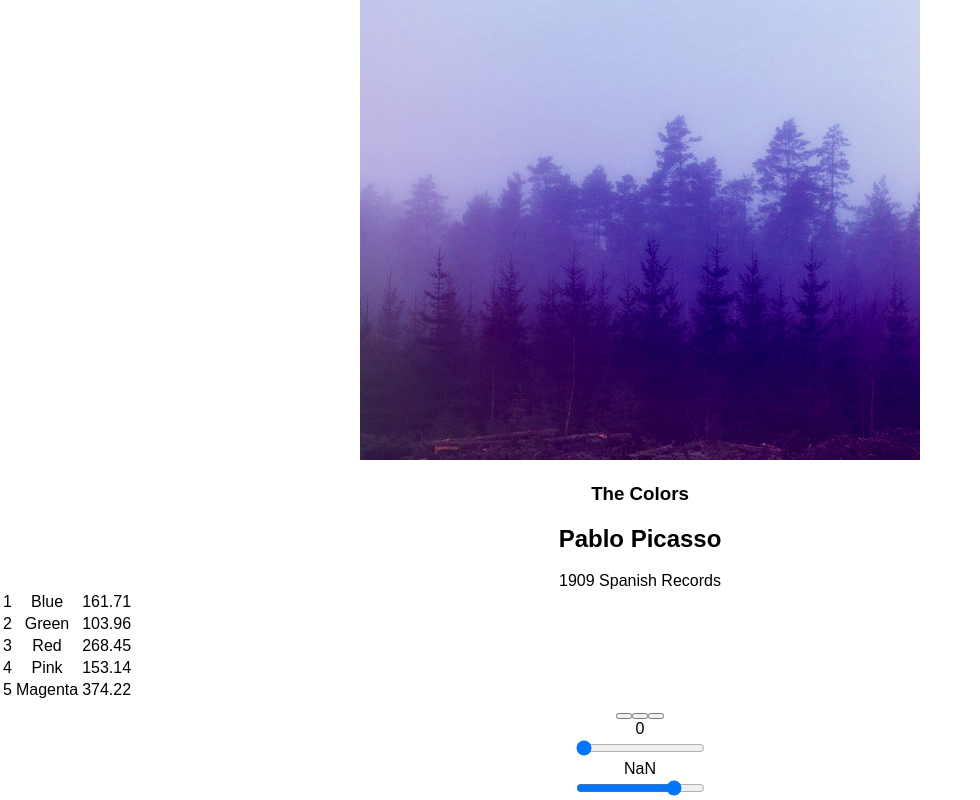
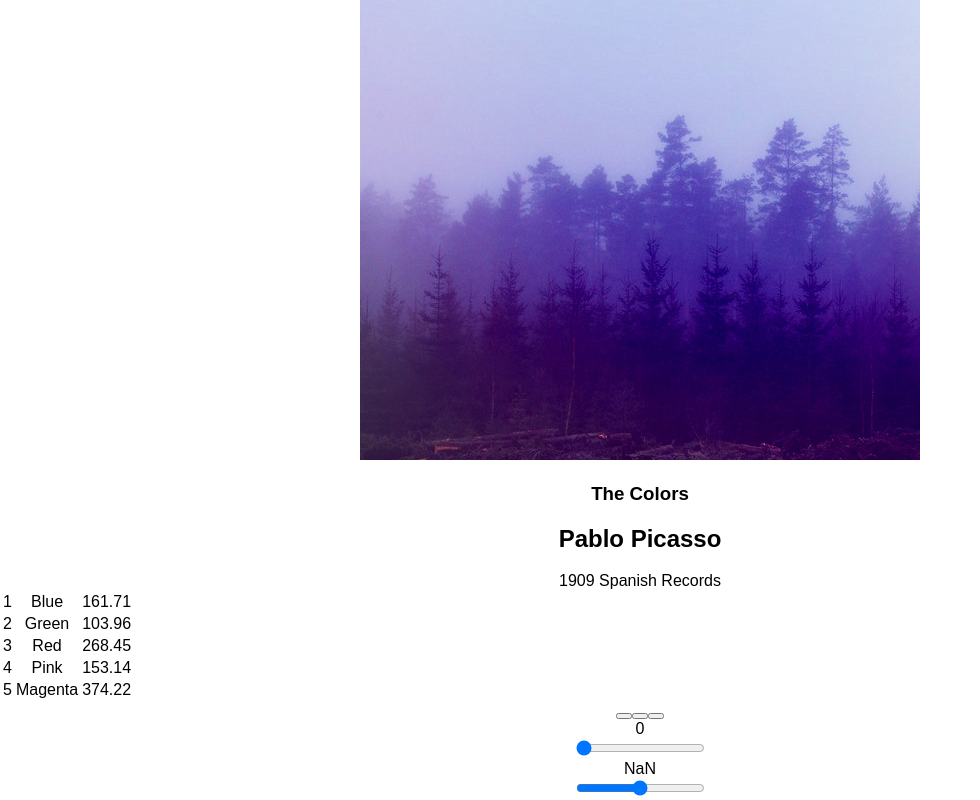
Before and after one commit to bstatt/bloc-jams-react, a React (Create React App) app: page /album/the-colors in a window 1280 px wide. Shown: the part 198-998 px from the top of the page, without its empty margins (0-980 px from the left). Built offline with nearby package versions, Linux system fonts and the light colour scheme; some icons are missing.

Commit message:
volume slider added

```diff
--- a/src/components/Album.js
+++ b/src/components/Album.js
@@ -16,7 +16,8 @@
       currentTime: 0,
       duration: album.songs[0].duration,
       isPlaying: false,
-      hover: [false]
+      hover: [false],
+      currentVolume: 0,
     };
 
     this.audioElement = document.createElement('audio');
@@ -89,6 +90,12 @@
     this.setState({currentTime : newTime})
   }
 
+  handleVolumeChange(e) {
+    const newVolume = e.target.value;
+    this.audioElement.volume = newVolume;
+    this.setState({currentVolume : newVolume})
+  }
+
   componentDidMount() {
     this.eventListeners = {
       timeupdate: e => {
@@ -96,16 +103,21 @@
       },
       durationchange: e => {
         this.setState({ duration: this.audioElement.duration });
+      },
+      volumechange: e => {
+        this.setState({ currentVolume : this.audioElement.volume});
       }
     };
     this.audioElement.addEventListener('timeupdate', this.eventListeners.timeupdate);
     this.audioElement.addEventListener('durationchange', this.eventListeners.durationchange);
+    this.audioElement.addEventListener('volumechange', this.eventListeners.volumechange);
   }
 
   componentWillUnmount() {
     this.audioElement.src = null;
     this.audioElement.removeEventListener('timeupdate', this.eventListeners.timeupdate);
     this.audioElement.removeEventListener('durationchange', this.eventListeners.durationchange);
+    this.audioElement.removeEventListener('volumechange', this.eventListeners.volumechange);
   }
 
   renderIcons(song, index) {
@@ -155,10 +167,12 @@
           currentSong={this.state.currentSong}
           currentTime={this.audioElement.currentTime}
           duration={this.audioElement.duration}
+          currentVolume={this.audioElement.currentVolume}
           handleSongClick={() => this.handleSongClick(this.state.currentSong)}
           handlePrevClick={() => this.handlePrevClick()}
           handleNextClick={() => this.handleNextClick()}
           handleTimeChange={(e) => this.handleTimeChange(e) }
+          handleVolumeChange={(e) => this.handleVolumeChange(e)}
         />
       </section>
     );
--- a/src/components/PlayerBar.js
+++ b/src/components/PlayerBar.js
@@ -30,7 +30,14 @@
         </section>
         <section id="volume-control">
           <div className="icon ion-volume-low"></div>
-          <input type="range" className="seek-bar" value="80" />
+          <input
+            type="range"
+            className="seek-bar"
+            value={this.props.currentVolume}
+            max="1"
+            min="0"
+            step="0.01"
+            onChange={this.props.handleVolumeChange} />
           <div className="icon ion-volume-high"></div>
         </section>
       </section>
```
